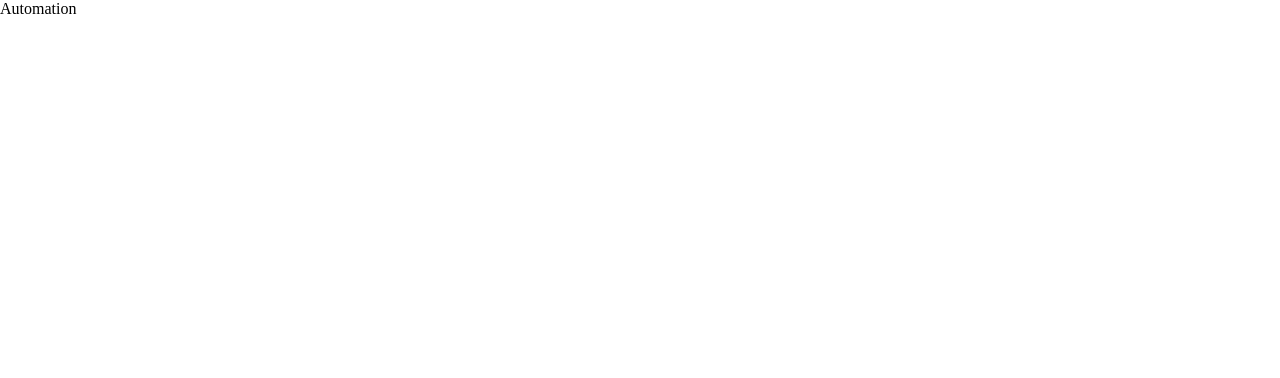
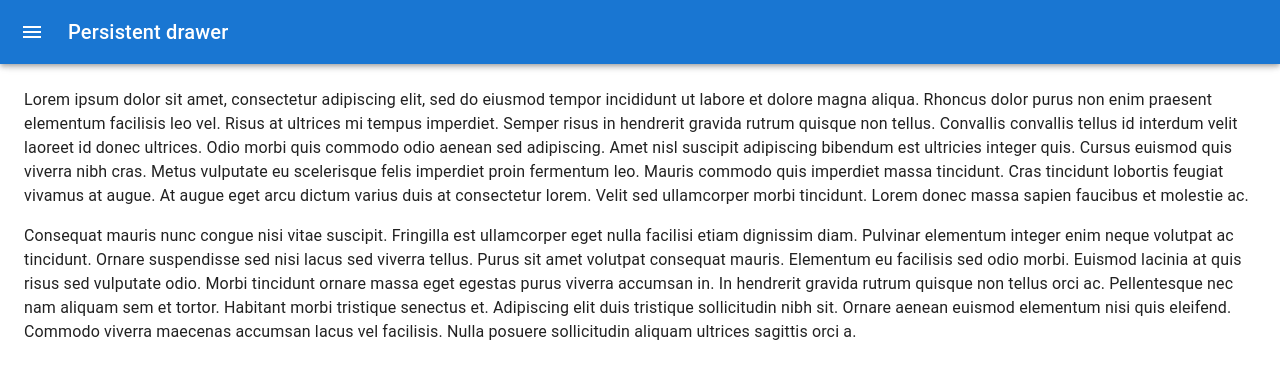
Before and after one commit to prajeshElEvEn/dam, a React (Create React App) app in the folder client/: page /automation in a window 1280 px wide. Shown: the top 378 px of the page. Built offline with nearby package versions, Linux system fonts and the light colour scheme.

Commit message:
added side bar

```diff
--- a/client/src/App.js
+++ b/client/src/App.js
@@ -2,9 +2,9 @@
 import "./styles/App.css";
 import Signup from "./pages/Signup";
 import Login from "./pages/Login";
-import Automation from "./pages/Automation";
 import Detection from "./pages/Detection";
 import Mapping from "./pages/Mapping";
+import Dashboard from "./pages/Dashboard";
 
 function App() {
   return (
@@ -12,7 +12,7 @@
       <Routes>
         <Route path="/" element={<Signup />} />
         <Route path="/login" element={<Login />} />
-        <Route path="/automation" element={<Automation />} />
+        <Route path="/automation" element={<Dashboard />} />
         <Route path="/mapping" element={<Mapping />} />
         <Route path="/detection" element={<Detection />} />
       </Routes>
--- /dev/null
+++ b/client/src/pages/Dashboard.js
@@ -0,0 +1,200 @@
+import React, { useState } from "react";
+import { styled, useTheme } from "@mui/material/styles";
+import {
+  Avatar,
+  Box,
+  CssBaseline,
+  Divider,
+  Drawer,
+  IconButton,
+  List,
+  ListItem,
+  Toolbar,
+  Typography,
+} from "@mui/material";
+import MuiAppBar from "@mui/material/AppBar";
+import MenuIcon from "@mui/icons-material/Menu";
+import ChevronLeftIcon from "@mui/icons-material/ChevronLeft";
+import ChevronRightIcon from "@mui/icons-material/ChevronRight";
+import ListItemIcon from "@mui/material/ListItemIcon";
+import ListItemText from "@mui/material/ListItemText";
+import ListItemButton from "@mui/material/ListItemButton";
+import AutoAwesomeIcon from "@mui/icons-material/AutoAwesome";
+import MapIcon from "@mui/icons-material/Map";
+import RadarIcon from "@mui/icons-material/Radar";
+
+const drawerWidth = 240;
+
+const Main = styled("main", { shouldForwardProp: (prop) => prop !== "open" })(
+  ({ theme, open }) => ({
+    flexGrow: 1,
+    padding: theme.spacing(3),
+    transition: theme.transitions.create("margin", {
+      easing: theme.transitions.easing.sharp,
+      duration: theme.transitions.duration.leavingScreen,
+    }),
+    marginLeft: `-${drawerWidth}px`,
+    ...(open && {
+      transition: theme.transitions.create("margin", {
+        easing: theme.transitions.easing.easeOut,
+        duration: theme.transitions.duration.enteringScreen,
+      }),
+      marginLeft: 0,
+    }),
+  })
+);
+
+const AppBar = styled(MuiAppBar, {
+  shouldForwardProp: (prop) => prop !== "open",
+})(({ theme, open }) => ({
+  transition: theme.transitions.create(["margin", "width"], {
+    easing: theme.transitions.easing.sharp,
+    duration: theme.transitions.duration.leavingScreen,
+  }),
+  ...(open && {
+    width: `calc(100% - ${drawerWidth}px)`,
+    marginLeft: `${drawerWidth}px`,
+    transition: theme.transitions.create(["margin", "width"], {
+      easing: theme.transitions.easing.easeOut,
+      duration: theme.transitions.duration.enteringScreen,
+    }),
+  }),
+}));
+
+const DrawerHeader = styled("div")(({ theme }) => ({
+  display: "flex",
+  alignItems: "center",
+  padding: theme.spacing(0, 1),
+  // necessary for content to be below app bar
+  ...theme.mixins.toolbar,
+  justifyContent: "flex-end",
+}));
+
+const Dashboard = () => {
+  const theme = useTheme();
+  const [open, setOpen] = useState(false);
+
+  const handleDrawerOpen = () => {
+    setOpen(true);
+  };
+
+  const handleDrawerClose = () => {
+    setOpen(false);
+  };
+  return (
+    <Box sx={{ display: "flex" }}>
+      <CssBaseline />
+      <AppBar position="fixed" open={open}>
+        <Toolbar>
+          <IconButton
+            color="inherit"
+            aria-label="open drawer"
+            onClick={handleDrawerOpen}
+            edge="start"
+            sx={{ mr: 2, ...(open && { display: "none" }) }}
+          >
+            <MenuIcon />
+          </IconButton>
+          <Typography variant="h6" noWrap component="div">
+            Persistent drawer
+          </Typography>
+        </Toolbar>
+      </AppBar>
+      <Drawer
+        sx={{
+          width: drawerWidth,
+          flexShrink: 0,
+          "& .MuiDrawer-paper": {
+            width: drawerWidth,
+            boxSizing: "border-box",
+          },
+        }}
+        variant="persistent"
+        anchor="left"
+        open={open}
+      >
+        <DrawerHeader>
+          <IconButton onClick={handleDrawerClose}>
+            {theme.direction === "ltr" ? (
+              <ChevronLeftIcon />
+            ) : (
+              <ChevronRightIcon />
+            )}
+          </IconButton>
+        </DrawerHeader>
+        <Divider />
+        <List>
+          <ListItem disablePadding>
+            <ListItemButton>
+              <ListItemIcon>
+                <AutoAwesomeIcon />
+              </ListItemIcon>
+              <ListItemText primary={"Automation"} />
+            </ListItemButton>
+          </ListItem>
+          <ListItem disablePadding>
+            <ListItemButton>
+              <ListItemIcon>
+                <MapIcon />
+              </ListItemIcon>
+              <ListItemText primary={"Mapping"} />
+            </ListItemButton>
+          </ListItem>
+          <ListItem disablePadding>
+            <ListItemButton>
+              <ListItemIcon>
+                <RadarIcon />
+              </ListItemIcon>
+              <ListItemText primary={"Detection"} />
+            </ListItemButton>
+          </ListItem>
+        </List>
+        <Divider />
+        <List>
+          <ListItem disablePadding>
+            <ListItemButton>
+              <ListItemIcon>
+                <Avatar />
+              </ListItemIcon>
+              <ListItemText primary={"John Doe"} />
+            </ListItemButton>
+          </ListItem>
+        </List>
+      </Drawer>
+      <Main open={open}>
+        <DrawerHeader />
+        <Typography paragraph>
+          Lorem ipsum dolor sit amet, consectetur adipiscing elit, sed do
+          eiusmod tempor incididunt ut labore et dolore magna aliqua. Rhoncus
+          dolor purus non enim praesent elementum facilisis leo vel. Risus at
+          ultrices mi tempus imperdiet. Semper risus in hendrerit gravida rutrum
+          quisque non tellus. Convallis convallis tellus id interdum velit
+          laoreet id donec ultrices. Odio morbi quis commodo odio aenean sed
+          adipiscing. Amet nisl suscipit adipiscing bibendum est ultricies
+          integer quis. Cursus euismod quis viverra nibh cras. Metus vulputate
+          eu scelerisque felis imperdiet proin fermentum leo. Mauris commodo
+          quis imperdiet massa tincidunt. Cras tincidunt lobortis feugiat
+          vivamus at augue. At augue eget arcu dictum varius duis at consectetur
+          lorem. Velit sed ullamcorper morbi tincidunt. Lorem donec massa sapien
+          faucibus et molestie ac.
+        </Typography>
+        <Typography paragraph>
+          Consequat mauris nunc congue nisi vitae suscipit. Fringilla est
+          ullamcorper eget nulla facilisi etiam dignissim diam. Pulvinar
+          elementum integer enim neque volutpat ac tincidunt. Ornare suspendisse
+          sed nisi lacus sed viverra tellus. Purus sit amet volutpat consequat
+          mauris. Elementum eu facilisis sed odio morbi. Euismod lacinia at quis
+          risus sed vulputate odio. Morbi tincidunt ornare massa eget egestas
+          purus viverra accumsan in. In hendrerit gravida rutrum quisque non
+          tellus orci ac. Pellentesque nec nam aliquam sem et tortor. Habitant
+          morbi tristique senectus et. Adipiscing elit duis tristique
+          sollicitudin nibh sit. Ornare aenean euismod elementum nisi quis
+          eleifend. Commodo viverra maecenas accumsan lacus vel facilisis. Nulla
+          posuere sollicitudin aliquam ultrices sagittis orci a.
+        </Typography>
+      </Main>
+    </Box>
+  );
+};
+
+export default Dashboard;
--- a/client/src/pages/Detection.js
+++ b/client/src/pages/Detection.js
@@ -1,7 +1,7 @@
 import React from "react";
 
 const Detection = () => {
-  return <div>Detection</div>;
+  return <></>;
 };
 
 export default Detection;
--- a/client/src/pages/Login.js
+++ b/client/src/pages/Login.js
@@ -62,7 +62,9 @@
                     ),
                   }}
                 />
-                <Button variant="contained">Login</Button>
+                <Button variant="contained" href="/automation">
+                  Login
+                </Button>
                 <Typography>
                   Do not have an account? <Link href="/">Sign Up</Link>{" "}
                 </Typography>
--- a/client/src/pages/Signup.js
+++ b/client/src/pages/Signup.js
@@ -65,9 +65,11 @@
                   }}
                   helperText="Password must be at least 8 characters long."
                 />
-                <Button variant="contained">Sign Up</Button>
+                <Button variant="contained" href="/automation">
+                  Sign Up
+                </Button>
                 <Typography>
-                  Already have an account? <Link href="/login">Login</Link>{" "}
+                  Already have an account? <Link href="/login">Login</Link>
                 </Typography>
               </Stack>
             </Stack>
```
Also changed, not shown: client/src/components/Sidebar.js (deleted, +0 -7 lines).
